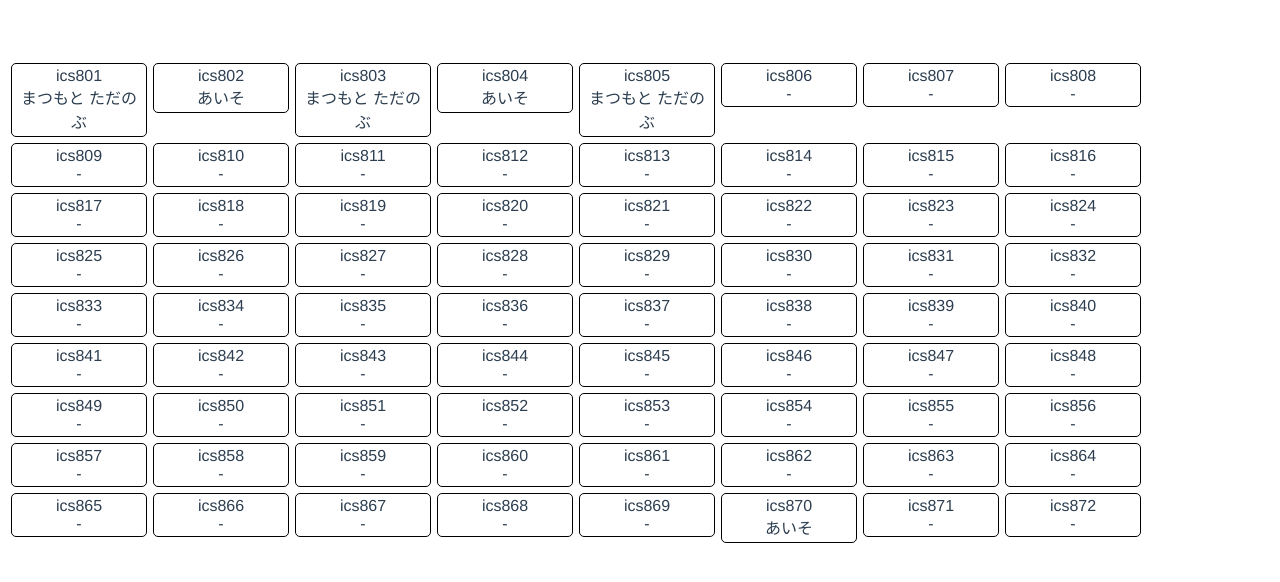
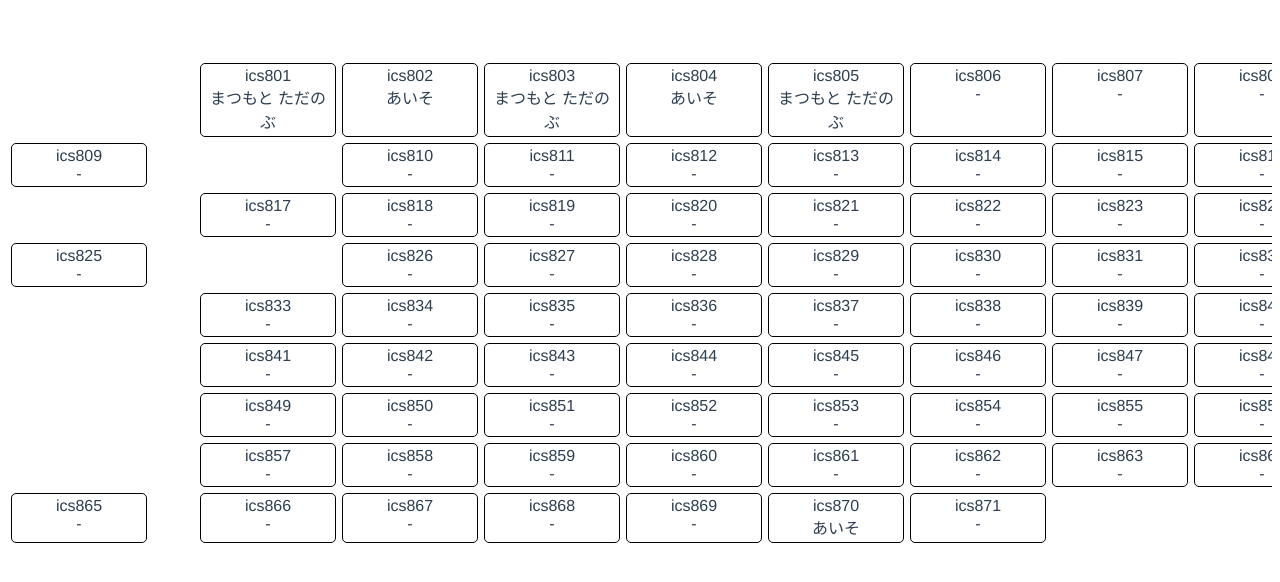
Before and after one commit to yui666a/laboratory-TA-app, a Vue app in the folder front/: page / in a window 1280 px wide. Shown: the top 582 px of the page. Built offline with nearby package versions, Linux system fonts and the light colour scheme.

Commit message:
実際の座席に合わせる

```diff
--- a/front/src/components/modules/SeatingChart.vue
+++ b/front/src/components/modules/SeatingChart.vue
@@ -8,7 +8,23 @@
           class="seat-row"
           :set="(seat = '8' + ((column - 1) * 8 + row).toString().padStart(2, '0'))"
         >
-          <SeatInfo :seatId="seat" :seat="seats[seat]"/>
+          <div
+            style="width: 8em; margin: 7px"
+            v-if="row === 1 && column !== 2 && column !== 4 && column !== 9"
+          ></div>
+          <SeatInfo
+            :seatId="seat"
+            :seat="seats[seat]"
+            v-bind:class="{
+              mr50: row === 1 && (column === 2 || column === 4 || column === 9),
+              ml50: row === 1 && column !== 2 && column !== 4 && column !== 9,
+            }"
+            v-bind:style="[column === 9 && row === 8 ? 'display: none;' : '']"
+          />
+          <div
+            style="width: 8em; margin: 7px"
+            v-if="row === 1 && (column === 2 || column === 4)"
+          ></div>
         </div>
       </div>
     </div>
@@ -64,11 +80,20 @@ export default {
 </script>
 
 <style scoped>
-.seating-chart-area{
+.seating-chart-area {
   overflow-x: scroll;
   overflow-y: scroll;
 }
 .seat-column {
   display: flex;
 }
+.seat-row {
+  display: flex;
+}
+.ml50 {
+  margin-left: 50px;
+}
+.mr50 {
+  margin-right: 50px;
+}
 </style>
```
